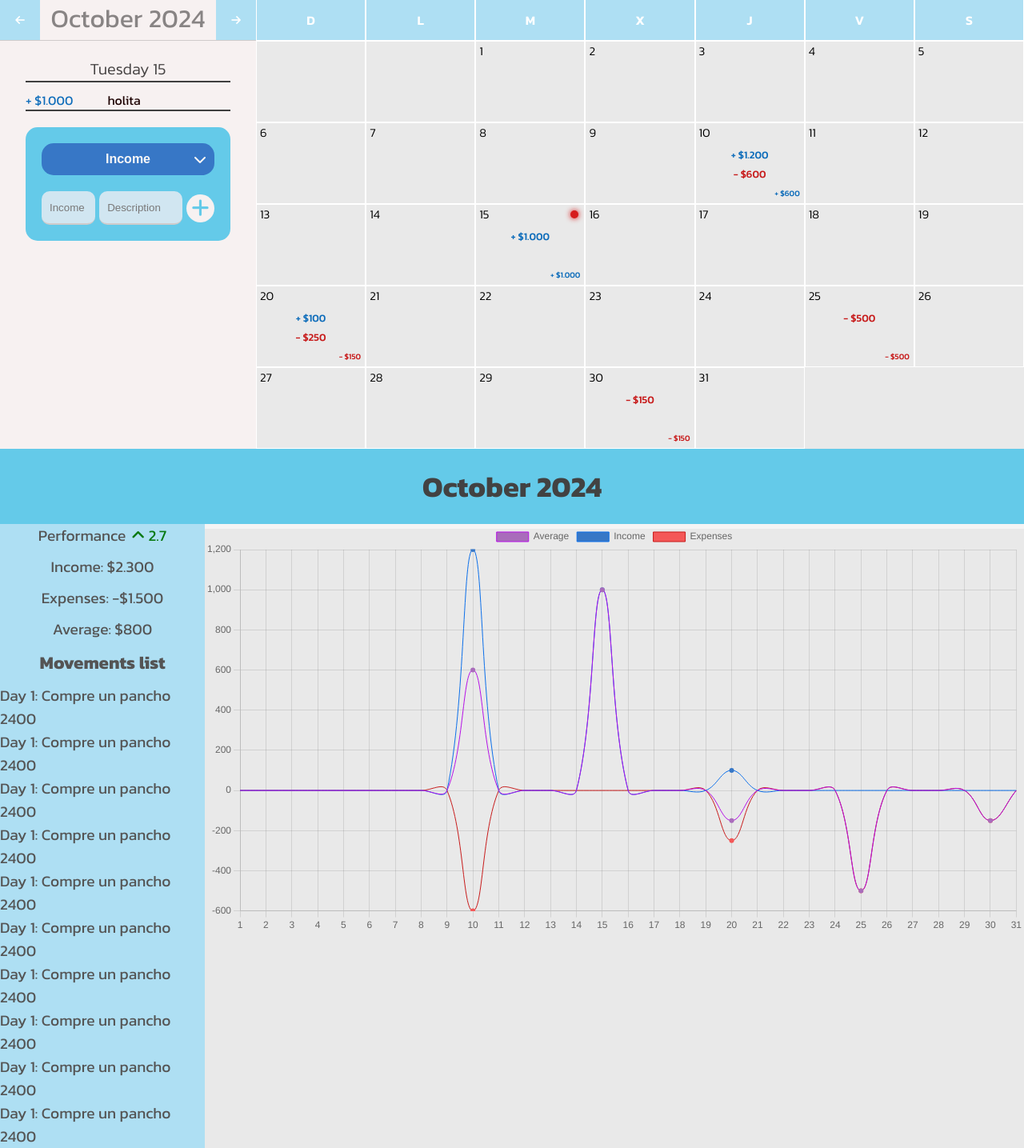
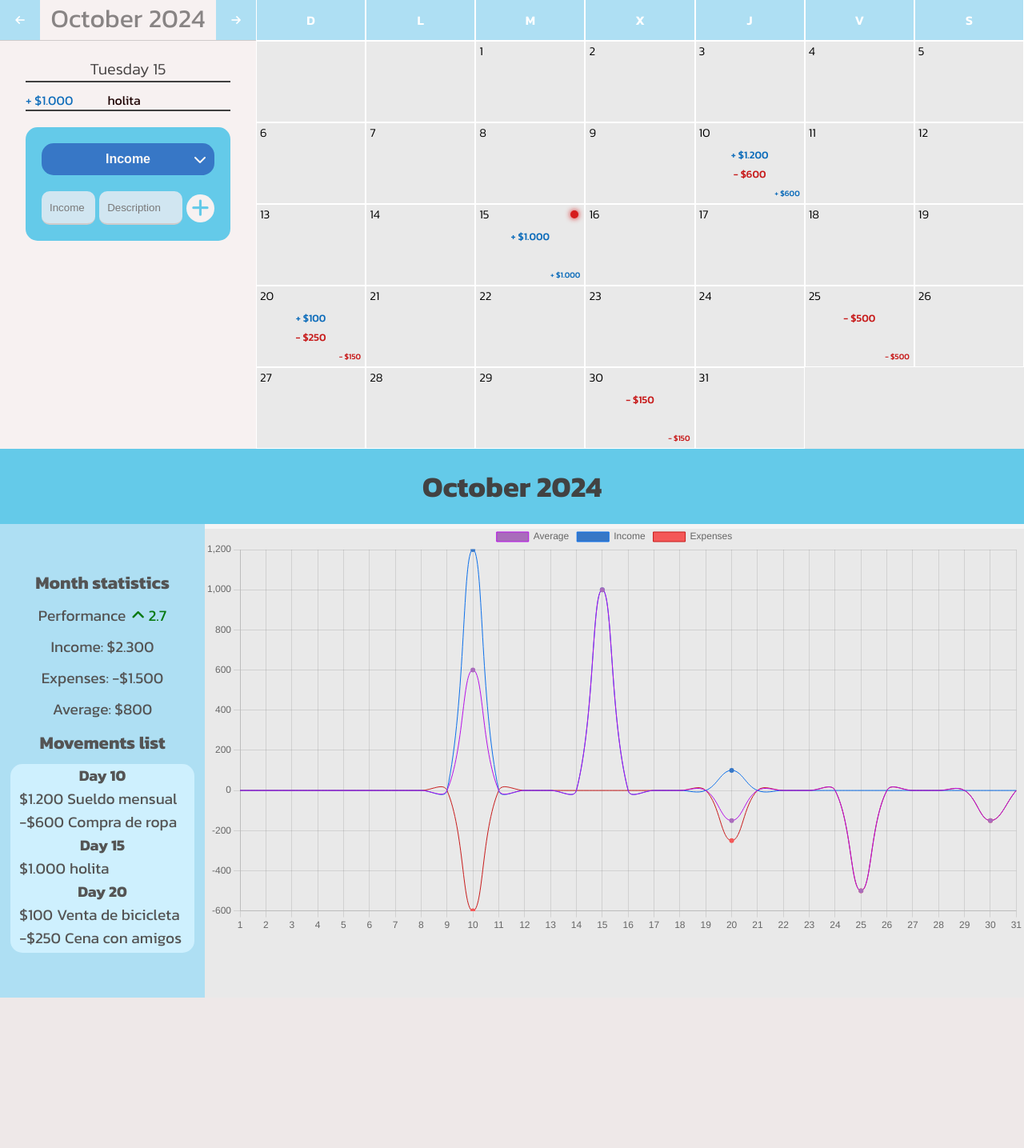
Before and after one commit to AgusIV007/MyFinance, a Flask app: template templates/calendar/calendar.html in a window 1280 px wide. Shown: the part 75-1510 px from the top of the page at 80% size. After the commit the page ends 1322 px from the top, so only its background shows below. Run offline with Flask 3, Linux system fonts and the light colour scheme; the template is opened without the code that fills it, so the values that code supplies are empty; the visitor is signed in with stand-in values (Sample User, id 1); some libraries are stand-ins or nearby versions.

Commit message:
feat(calendario): muestra la lista de todos los movimientos del mes y arregle el puntito de los cojones

```diff
--- a/templates/calendar/calendar.html
+++ b/templates/calendar/calendar.html
@@ -95,6 +95,7 @@
         <h2></h2>
         <div>
           <div class="month-main-info">
+            <h3>Month statistics</h3>
             <div class="month-performance">
               <span>Performance</span>
               <div class="performance">
@@ -106,18 +107,7 @@
             <span class="month-expenses">Expenses: 0</span>
             <span class="month-average">Average: 0</span>
             <h3>Movements list</h3>
-            <ul class="month-list-items">
-              <li>Day 1: Compre un pancho 2400</li>
-              <li>Day 1: Compre un pancho 2400</li>
-              <li>Day 1: Compre un pancho 2400</li>
-              <li>Day 1: Compre un pancho 2400</li>
-              <li>Day 1: Compre un pancho 2400</li>
-              <li>Day 1: Compre un pancho 2400</li>
-              <li>Day 1: Compre un pancho 2400</li>
-              <li>Day 1: Compre un pancho 2400</li>
-              <li>Day 1: Compre un pancho 2400</li>
-              <li>Day 1: Compre un pancho 2400</li>
-            </ul>
+            <ul class="month-list-items"></ul>
           </div>
           <div class="graphic-container">
             <canvas id="average-graphic" width="100%"></canvas>
--- a/templates/calendar/static/script.js
+++ b/templates/calendar/static/script.js
@@ -600,7 +600,7 @@ function setInfoMonth(month, infoYear) {
       ? getNumberFormat(totalIncome - totalExpenses)
       : "- " + getNumberFormat(-1 * (totalIncome - totalExpenses)));
 
-  const performance = document.querySelector(".performance > span");
+  const performance = document.querySelector(".performance");
 
   let previousMonth = currentMonth - 1 === -1 ? 0 : currentMonth - 1;
   let previousInfoMonth = getValues(infoYear, previousMonth);
@@ -621,9 +621,46 @@ function setInfoMonth(month, infoYear) {
     average = (actualTotalMonth / previousTotalMonth).toFixed(1) ?? 0;
   }
 
-  performance.textContent = 0;
+  performance.children[1].textContent = 0;
+  performance.children[0].style.display = "none";
+  performance.children[0].classList.remove("fa-angle-up");
+  performance.children[0].classList.remove("fa-angle-down");
+  performance.style.color = "#545454";
   if (average != "NaN" && average) {
-    performance.textContent = average;
+    performance.children[1].textContent = average;
+    performance.children[0].style.display = "inline";
+    if (average >= 1) {
+      performance.children[0].classList.add("fa-angle-up");
+      performance.style.color = "#067910";
+    } else if (average < 1) {
+      performance.children[0].classList.add("fa-angle-down");
+      performance.style.color = "#c71a1a";
+    }
+  }
+
+  const monthList = document.querySelector(".month-list-items");
+  monthList.innerHTML = "";
+
+  let monthEntries = Object.keys(infoMonth);
+  for (let i = 0; i < monthEntries.length; i++) {
+    let date = document.createElement("span");
+    date.textContent = "Day " + monthEntries[i];
+    let items = document.createElement("div");
+    infoMonth[monthEntries[i]].forEach(function (info) {
+      if (info.type === "Income" || info.type === "Expenses") {
+        let item = document.createElement("div");
+        let amount = document.createElement("span");
+        let description = document.createElement("span");
+
+        info.type === "Expenses"
+          ? (amount.textContent = "-" + getNumberFormat(info.amount))
+          : (amount.textContent = getNumberFormat(info.amount));
+        description.textContent = info.description;
+        item.append(amount, description);
+        items.append(item);
+      }
+    });
+    monthList.append(date, items);
   }
 }
 
--- a/templates/calendar/static/styles.css
+++ b/templates/calendar/static/styles.css
@@ -245,9 +245,6 @@ nav {
   overflow-y: scroll;
   max-height: 300px;
 }
-#info-items::-webkit-scrollbar {
-  width: 0px;
-}
 #info-items li {
   border-bottom: 2px solid rgb(63, 63, 63);
   text-overflow: ellipsis;
@@ -367,6 +364,24 @@ nav {
   margin-top: -15px;
 }
 
+.day:hover .today-circle {
+  z-index: 4;
+  animation: circle-transition 0.4s, brightness 1s infinite;
+  margin-top: -15px;
+}
+
+@keyframes circle-transition {
+  0% {
+    margin-top: -5px;
+  }
+  50% {
+    margin-top: -20px;
+  }
+  100% {
+    margin-top: -15px;
+  }
+}
+
 .day:hover {
   overflow: visible;
 }
@@ -386,6 +401,7 @@ nav {
   gap: 5px;
   position: relative;
   margin-top: 5%;
+  scrollbar-width: none;
 }
 .day-info-container::-webkit-scrollbar {
   width: 0;
@@ -485,32 +501,60 @@ h3 {
   gap: 10px;
 }
 .fa-angle-up {
-  color: #067910;
+  /*color: #067910;*/
 }
 .month-performance {
   display: flex;
   gap: 7px;
 }
 .performance span {
-  color: #067910;
 }
-/* .month-list-items {
-  background-color: #3777c6;
+* {
+  scrollbar-width: thin;
+  scrollbar-color: #a0c2f8 #e0f9ff;
+}
+
+*::-webkit-scrollbar {
+  width: 13px;
+}
+
+*::-webkit-scrollbar-track {
+  background: #e0f9ff;
+}
+
+*::-webkit-scrollbar-thumb {
+  background-color: #a0c2f8;
+  border-radius: 76px;
+  border: 2px solid #ffffff;
+}
+.month-list-items {
+  display: flex;
+  align-items: center;
+  flex-direction: column;
+  width: 90%;
+  background-color: #cef0fe;
   border-radius: 15px;
+  max-height: inherit;
   overflow-y: scroll;
-  white-space: nowrap;
-  max-width: 80%;
-  max-height: 150px;
+  max-height: 40%;
+}
+.month-list-items > span {
+  font-weight: 700;
+}
+.month-list-items > div {
   display: flex;
+  justify-content: start;
   flex-direction: column;
+  align-items: start;
+  width: 90%;
+}
+.month-list-items > div > div {
+  display: flex;
+  align-items: start;
+  justify-content: start;
   gap: 5px;
-  color: #f4f4f4;
-  align-items: center;
-  justify-content: center;
-  padding: 10px 0;
-  overflow-x: hidden;
 }
-.month-list-items::-webkit-scrollbar {
+/* .month-list-items::-webkit-scrollbar {
   width: 0;
   background-color: rgb(121, 204, 245);
   border: 1px solid #3777c6;
```
